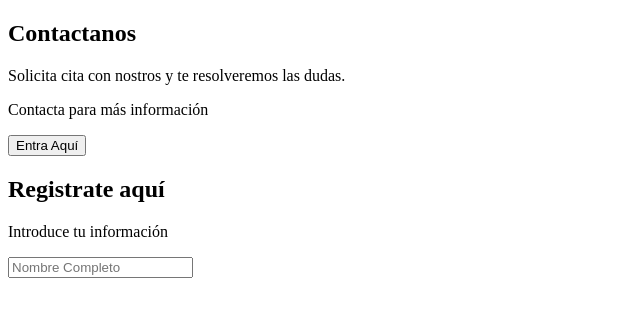
After one commit to Alejandro-Dopico/Clinica-Montalban, a PHP site: page /login.html in a window 1280 px wide. The commit adds this page. Shown: the top 317 px of the page, without its empty margins (0-640 px from the left). Run offline with PHP 8.4, Linux system fonts and the light colour scheme; some web fonts are replaced.

Commit message:
Add files via upload

```diff
--- /dev/null
+++ b/login.html
@@ -0,0 +1,39 @@
+<!DOCTYPE html>
+<html lang="es">
+<head>
+    <meta charset="UTF-8">
+    <meta http-equiv="X-UA-Compatible" content="IE=edge"/>
+    <meta name="viewport" content="width=device-width, initial-scale=1.0">
+    <title>Formulario de registro/inicio sesion</title>
+    <link rel="stylesheet" href="style.css">
+    <link href="https://db.onlinewebfonts.com/c/150037e11f159dca84bc4c04549094b6?family=Averta-Regular" rel="stylesheet">
+</head>
+<body>
+    <div class="container-form">
+        <div class="information">
+            <div class="info-childs"></div>
+            <h2>Contactanos</h2>
+            <p>Solicita cita con nostros y te resolveremos las dudas.</p>
+            <p>Contacta para más información</p>
+            <input type="button" value="Entra Aquí">
+        </div>
+        <div class="form-informacion">
+            <div class="form-information-childs">
+                <h2>Registrate aquí</h2>
+                <div class="icons">
+                    <i class='bx bxl-google'></i>
+                </div>
+                <p>Introduce tu información</p>
+                <form>
+                    <label for="">
+                        <i class='bx bx-user'></i>
+                        <input type="text" placeholder="Nombre Completo">
+                    </label>
+                    <label for=""></label>
+                    <label for=""></label>
+                </form>
+            </div>
+        </div>
+    </div>
+</body>
+</html>
--- a/style.css
+++ b/style.css
@@ -1,6 +1,34 @@
-#header {
-    display: flex;
-    flex-direction: column;
-    justify-content: space-between;
-    background-color: rgb(255, 76, 76);
+.titulo{
+    position: absolute;
+    margin-top: -65px;
+    margin-left: 90px;
+    font-size: 35px;
+    color: #017eff;
 }
+
+.titulo2{
+    position: absolute;
+    margin-top: -65px;
+    margin-left: 210px;
+    font-size: 35px;
+    color: #00da67;
+}
+
+.rectangulo{
+    position: absolute;
+    margin-top: -65px;
+    margin-left: 86.5%;
+    height: 40px;
+    width: 200Px;
+    background-color: #2c95ff;
+}
+
+.entraryregistrarse{
+    position: absolute;
+    margin-top: -54px;
+    margin-left: 87%;
+}
+
+html{
+    font-family: 'Averta-Regular';
+}
```
Also changed, not shown: index.html (+14 -2 lines).
